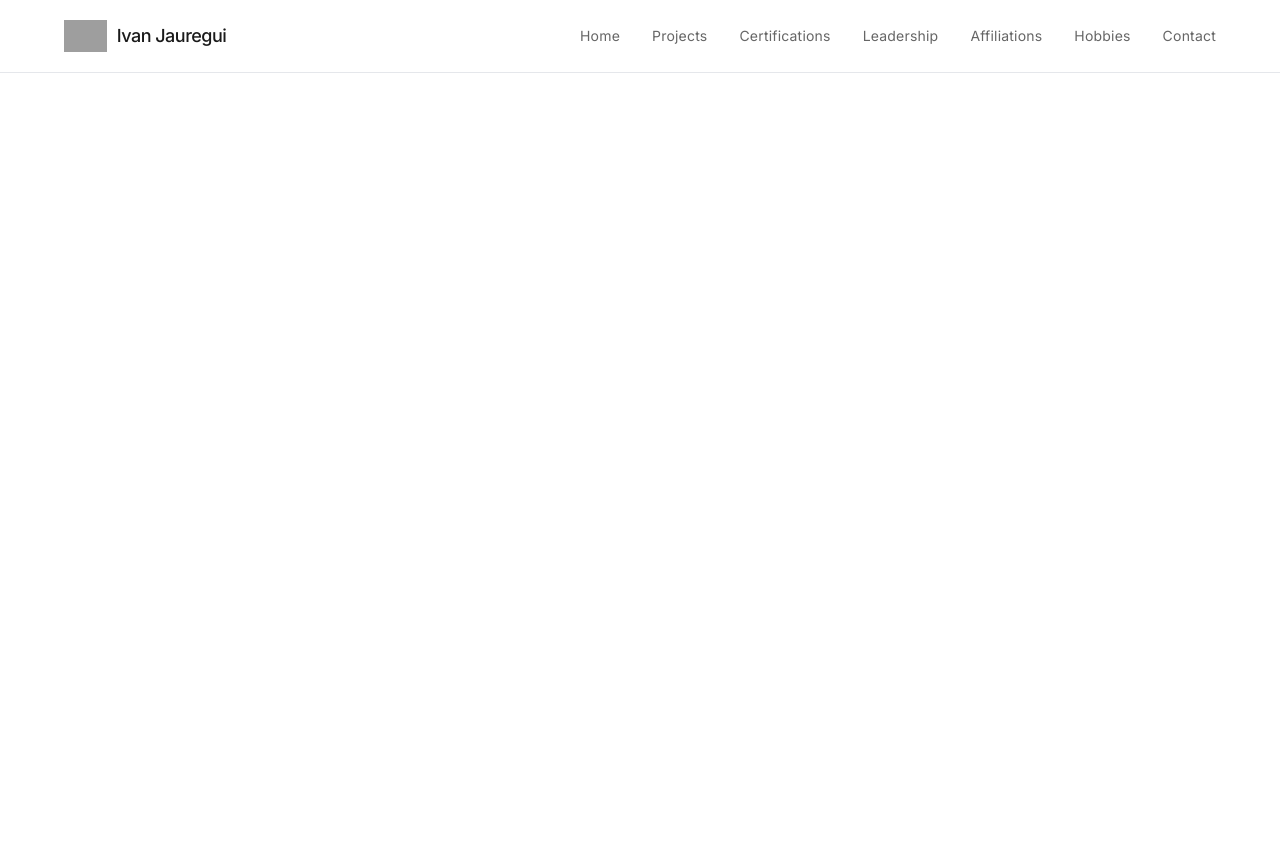
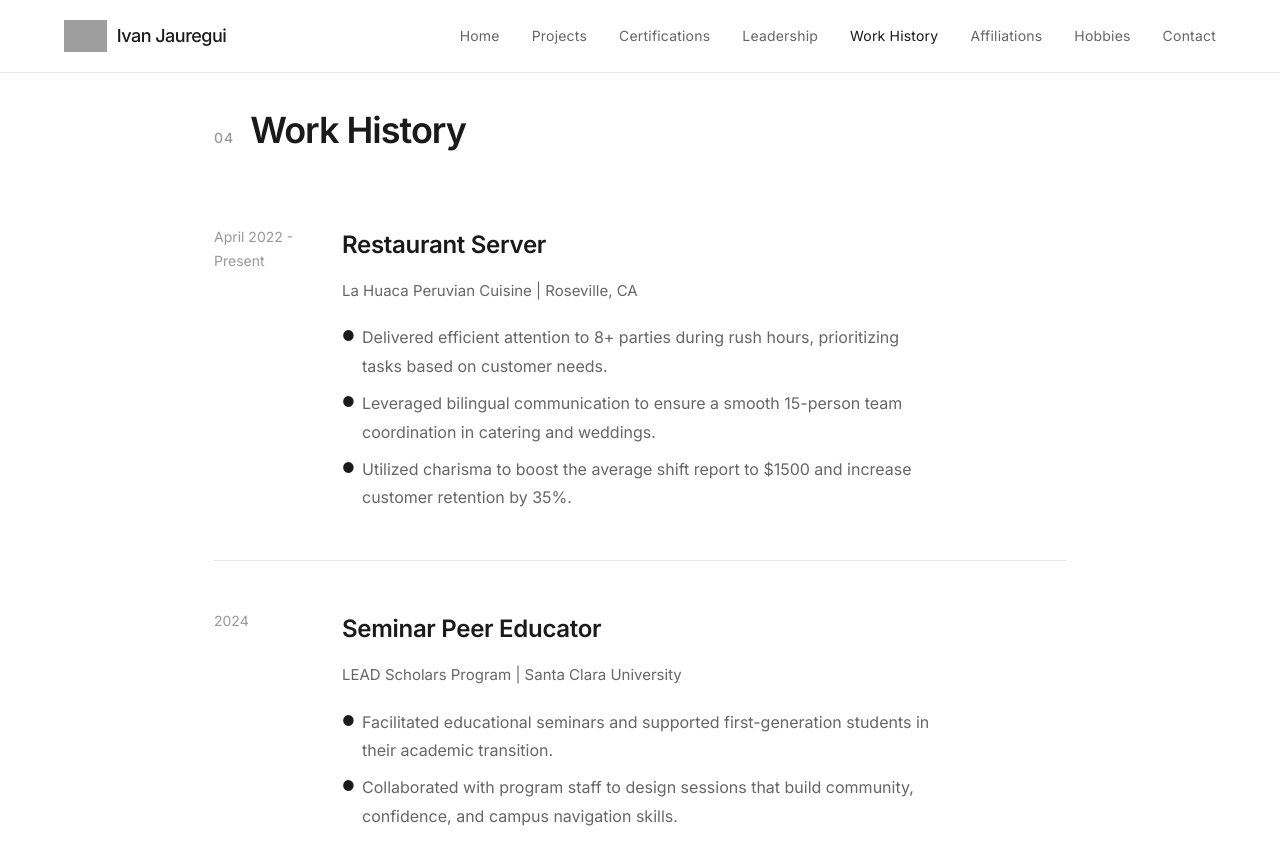
Before and after one commit to ivanj06/personalWesbite, a React (Create React App) app: page /work in a window 1280 px wide. Shown: the top 864 px of the page. Before the commit the page ends 800 px from the top, so only its background shows below. Built offline with nearby package versions, Linux system fonts and the light colour scheme; grey boxes are pictures that could not be loaded.

Commit message:
Add work history section and update affiliations/certs

```diff
--- a/src/App.jsx
+++ b/src/App.jsx
@@ -5,6 +5,7 @@ import Home from './pages/Home';
 import Projects from './pages/Projects';
 import CertificationsPage from './pages/Certifications';
 import LeadershipPage from './pages/Leadership';
+import WorkPage from './pages/Work';
 import AffiliationsPage from './pages/Affiliations';
 import HobbiesPage from './pages/Hobbies';
 import ContactPage from './pages/Contact';
@@ -22,6 +23,7 @@ function AppContent() {
         <Route path="/projects" element={<Projects />} />
         <Route path="/certifications" element={<CertificationsPage />} />
         <Route path="/leadership" element={<LeadershipPage />} />
+        <Route path="/work" element={<WorkPage />} />
         <Route path="/affiliations" element={<AffiliationsPage />} />
         <Route path="/hobbies" element={<HobbiesPage />} />
         <Route path="/contact" element={<ContactPage />} />
--- a/src/components/Affiliations.jsx
+++ b/src/components/Affiliations.jsx
@@ -15,20 +15,15 @@ const Affiliations = () => {
     {
       name: 'HeadStart',
       logo: '/logos/headstart-logo.png',
-      description: 'Early childhood education and development program focused on preparing children for success in school and life.'
+      description: "A 500+ fellow fellowship based out of the US empowering students to achieve their career goals, in Tech, Consulting, and Finance. Fellows have gone on to join teams at Uber, Google, Meta, Goldman Sachs, McKinsey, Bain, Coinbase, Boston Consulting Group (BCG), Microsoft & more!"
     },
     {
-      name: 'MLT CP',
+      name: "MLT Career Prep '28",
       logo: '/logos/mlt-logo.png',
       description: 'Management Leadership for Tomorrow Career Prep - Career development and leadership program for high-achieving people of color.'
     },
     {
-      name: 'ACM',
-      logo: '/logos/acm-logo.png',
-      description: 'Association for Computing Machinery - Professional organization for computing professionals and students.'
-    },
-    {
-      name: 'LEAD First-Gen Scholar',
+      name: 'LEAD First-Gen Scholars Program',
       logo: '/logos/lead-logo.png',
       description: 'LEAD Scholars Program - Supporting first-generation college students through mentorship and academic resources.'
     },
--- a/src/components/Certifications.jsx
+++ b/src/components/Certifications.jsx
@@ -7,7 +7,7 @@ const Certifications = () => {
       title: 'HPE Client Team Lead + Junior Developer',
       org: 'Hewlett Packard Enterprise',
       description: 'Leadership and development certifications demonstrating expertise in managing client relationships, leading technical teams, and delivering enterprise solutions. Validates foundational skills in software engineering, programming, and enterprise application development.',
-      link: '#'
+      link: 'https://schoolcerts.ext.hpe.com/cert/9084'
     },
     {
       date: '2024',
--- a/src/components/Navbar.jsx
+++ b/src/components/Navbar.jsx
@@ -10,6 +10,7 @@ const Navbar = ({ activeSection }) => {
     { id: 'projects', label: 'Projects', path: '/projects' },
     { id: 'certifications', label: 'Certifications', path: '/certifications' },
     { id: 'leadership', label: 'Leadership', path: '/leadership' },
+    { id: 'work', label: 'Work History', path: '/work' },
     { id: 'affiliations', label: 'Affiliations', path: '/affiliations' },
     { id: 'hobbies', label: 'Hobbies', path: '/hobbies' },
     { id: 'contact', label: 'Contact', path: '/contact' }
--- /dev/null
+++ b/src/components/WorkHistory.jsx
@@ -0,0 +1,58 @@
+import React from 'react';
+
+const WorkHistory = () => {
+  const roles = [
+    {
+      date: 'April 2022 - Present',
+      title: 'Restaurant Server',
+      org: 'La Huaca Peruvian Cuisine | Roseville, CA',
+      bullets: [
+        'Delivered efficient attention to 8+ parties during rush hours, prioritizing tasks based on customer needs.',
+        'Leveraged bilingual communication to ensure a smooth 15-person team coordination in catering and weddings.',
+        'Utilized charisma to boost the average shift report to $1500 and increase customer retention by 35%.'
+      ]
+    },
+    {
+      date: '2024',
+      title: 'Seminar Peer Educator',
+      org: 'LEAD Scholars Program | Santa Clara University',
+      bullets: [
+        'Facilitated educational seminars and supported first-generation students in their academic transition.',
+        'Collaborated with program staff to design sessions that build community, confidence, and campus navigation skills.'
+      ]
+    }
+  ];
+
+  return (
+    <section id="work" className="section">
+      <div className="container">
+        <div className="section-header">
+          <span className="section-number">04</span>
+          <h2 className="section-title">Work History</h2>
+        </div>
+        <div className="certifications-list">
+          {roles.map((role, index) => (
+            <article key={index} className="cert-item">
+              <div className="cert-meta">
+                <span className="cert-date">{role.date}</span>
+              </div>
+              <div className="cert-content">
+                <h3 className="cert-title">{role.title}</h3>
+                <p className="cert-org">{role.org}</p>
+                <ul className="work-bullets">
+                  {role.bullets.map((bullet, i) => (
+                    <li key={i} className="work-bullet">
+                      {bullet}
+                    </li>
+                  ))}
+                </ul>
+              </div>
+            </article>
+          ))}
+        </div>
+      </div>
+    </section>
+  );
+};
+
+export default WorkHistory;
--- a/src/index.css
+++ b/src/index.css
@@ -436,6 +436,32 @@ body {
     margin-top: 4px;
 }
 
+.work-bullets {
+    list-style: none;
+    padding: 0;
+    margin: 8px 0 0 0;
+    display: flex;
+    flex-direction: column;
+    gap: 8px;
+}
+
+.work-bullet {
+    font-size: 16px;
+    line-height: 1.8;
+    color: var(--text-secondary);
+    max-width: 600px;
+    position: relative;
+    padding-left: 20px;
+}
+
+.work-bullet::before {
+    content: '●';
+    position: absolute;
+    left: 0;
+    color: var(--text-primary);
+    font-size: 14px;
+}
+
 .cert-link {
     color: var(--text-primary);
     text-decoration: none;
--- /dev/null
+++ b/src/pages/Work.jsx
@@ -0,0 +1,12 @@
+import React from 'react';
+import WorkHistory from '../components/WorkHistory';
+
+const WorkPage = () => {
+  return (
+    <div>
+      <WorkHistory />
+    </div>
+  );
+};
+
+export default WorkPage;
```
